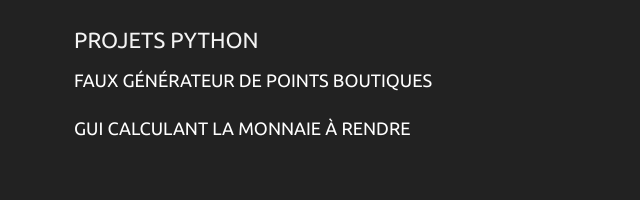
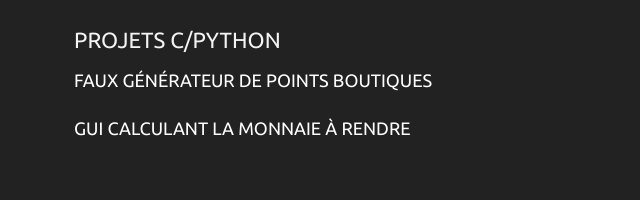
Before and after one commit to Daymortel/porto, a plain HTML site: page index.html in a window 1280 px wide. Shown: the part 3265-3465 px from the top of the page, 54-694 px from the left. Drawn offline with Linux system fonts and the light colour scheme; files whose address does not match are found by name; a web font is replaced by a local one.

Commit message:
Update index.html

```diff
--- a/index.html
+++ b/index.html
@@ -97,7 +97,7 @@
         </div>
       <div class="row">
         <div class="dates">
-          <h3>Projets Python</h3>
+          <h3>Projets C/Python</h3>
           <div>
             <a href="https://github.com/Daymortel/keylogger-gui" target="_blanck">Faux générateur de points boutiques</a>
           </div>
```
